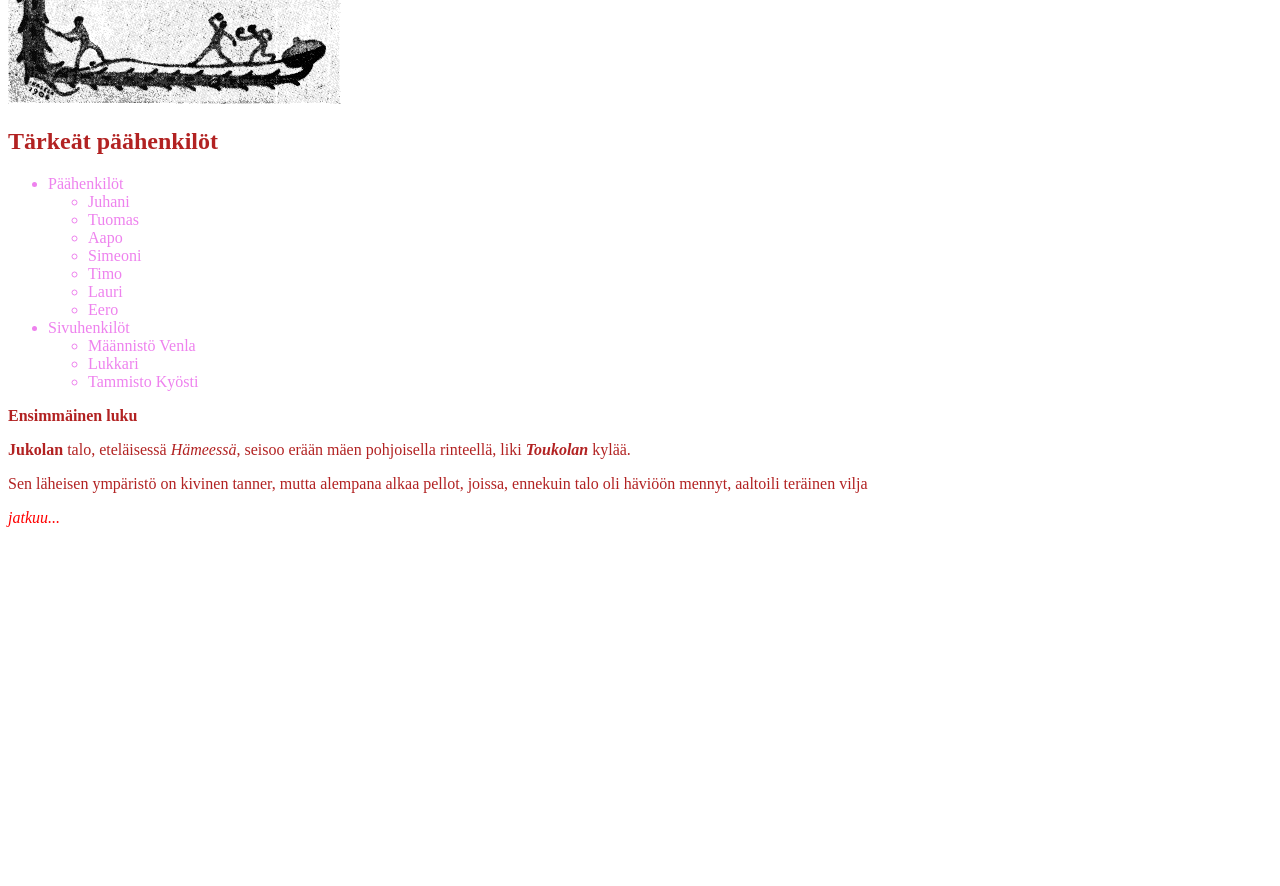
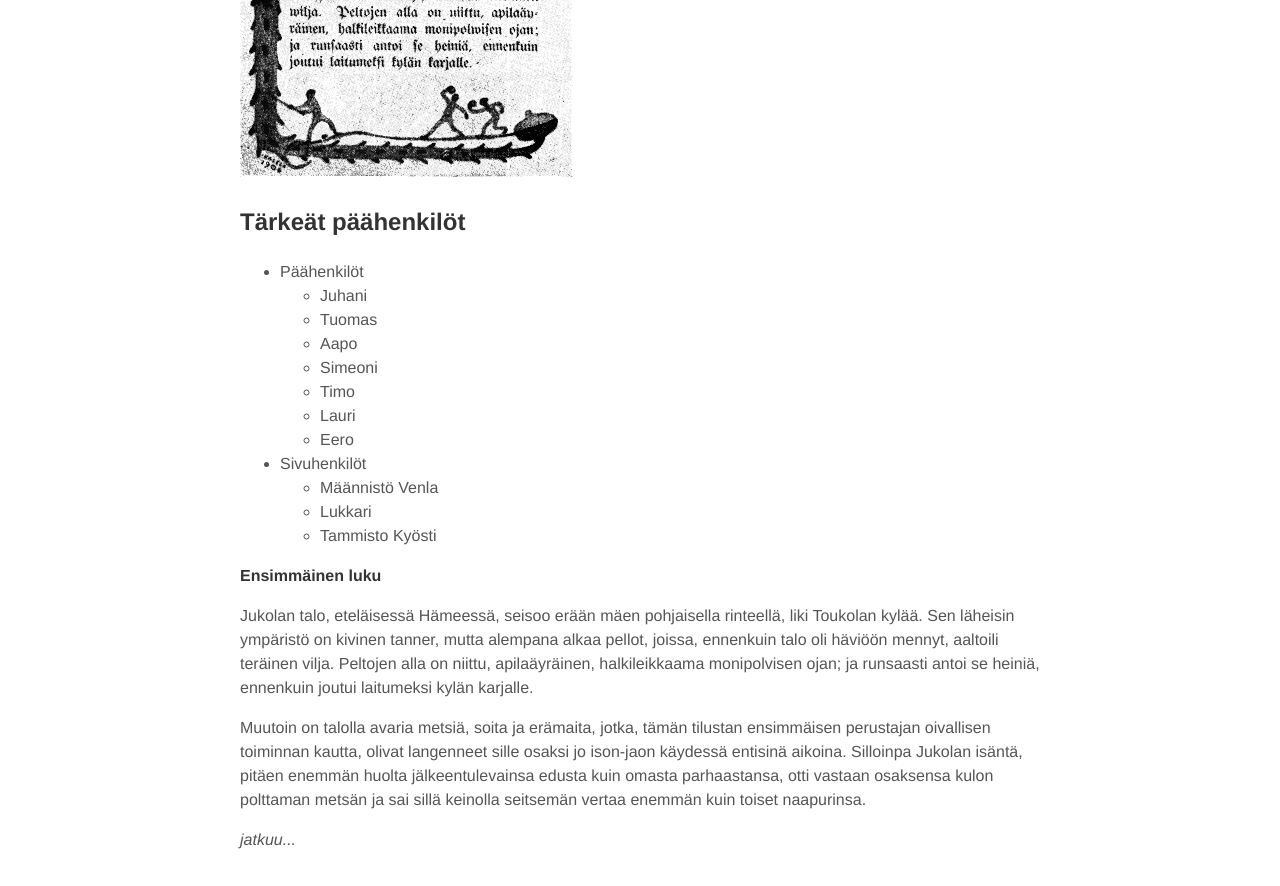
Before and after one commit to K123AsJ0k1/Lapio-website, a plain HTML site: page index.html in a window 1280 px wide. Shown: the part 500-1386 px from the top of the page. Before the commit the page ends 1035 px from the top, so only its background shows below. Drawn offline with Linux system fonts and the light colour scheme.

Commit message:
Osa 3. Yhdestoista tehtävä

```diff
--- a/index.html
+++ b/index.html
@@ -34,10 +34,20 @@
   </ul>
   <strong>Ensimmäinen luku</strong>
   <p>
-    <strong>Jukolan</strong> talo, eteläisessä <em>Hämeessä</em>, seisoo erään mäen pohjoisella rinteellä, liki <strong><em>Toukolan</em></strong> kylää.
+      Jukolan talo, eteläisessä Hämeessä, seisoo erään mäen pohjaisella
+      rinteellä, liki Toukolan kylää. Sen läheisin ympäristö on kivinen
+      tanner, mutta alempana alkaa pellot, joissa, ennenkuin talo oli häviöön
+      mennyt, aaltoili teräinen vilja. Peltojen alla on niittu, apilaäyräinen,
+      halkileikkaama monipolvisen ojan; ja runsaasti antoi se heiniä,
+      ennenkuin joutui laitumeksi kylän karjalle.
   </p>
   <p>
-    Sen läheisen ympäristö on kivinen tanner, mutta alempana alkaa pellot, joissa, ennekuin talo oli häviöön mennyt, aaltoili teräinen vilja
+      Muutoin on talolla avaria metsiä, soita ja erämaita, jotka, tämän tilustan ensimmäisen perustajan
+      oivallisen toiminnan kautta, olivat langenneet sille osaksi jo ison-jaon
+      käydessä entisinä aikoina. Silloinpa Jukolan isäntä, pitäen enemmän
+      huolta jälkeentulevainsa edusta kuin omasta parhaastansa, otti vastaan
+      osaksensa kulon polttaman metsän ja sai sillä keinolla seitsemän vertaa
+      enemmän kuin toiset naapurinsa.
   </p>
   <em class="punainen">jatkuu...</em>
 </body>
--- a/style.css
+++ b/style.css
@@ -1,12 +1,12 @@
-ul {
-    color: violet;
+body {
+    color: #555;
+    margin: 0 auto;
+    max-width: 50em;
+    font-family: 'Helvetica', 'Arial', sans-serif;
+    line-height: 1.5;
+    padding: 4em 1em;
 }
-h1 {
-    color:blue;
+
+h1,h2,strong {
+    color: #333;
 }
-strong,h2,p {
-    color:firebrick;
-}
-.punainen {
-    color:red;
-}
```
